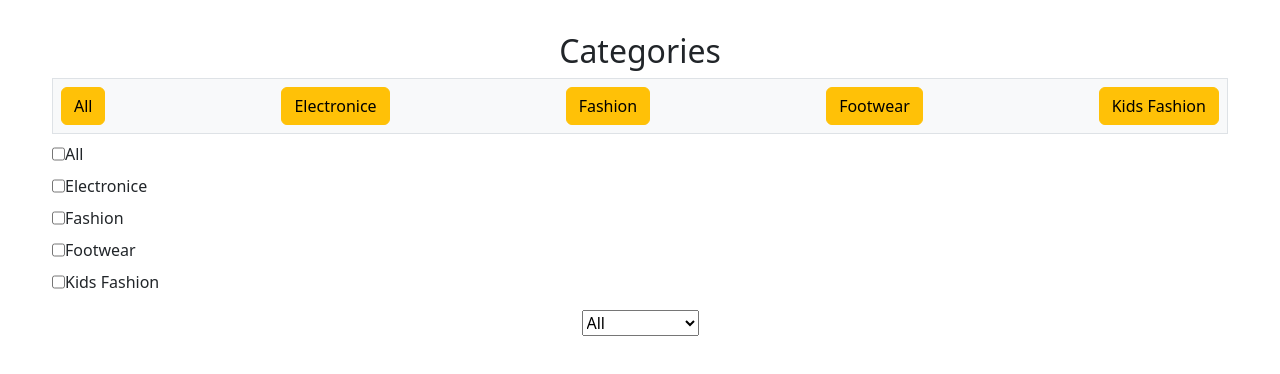
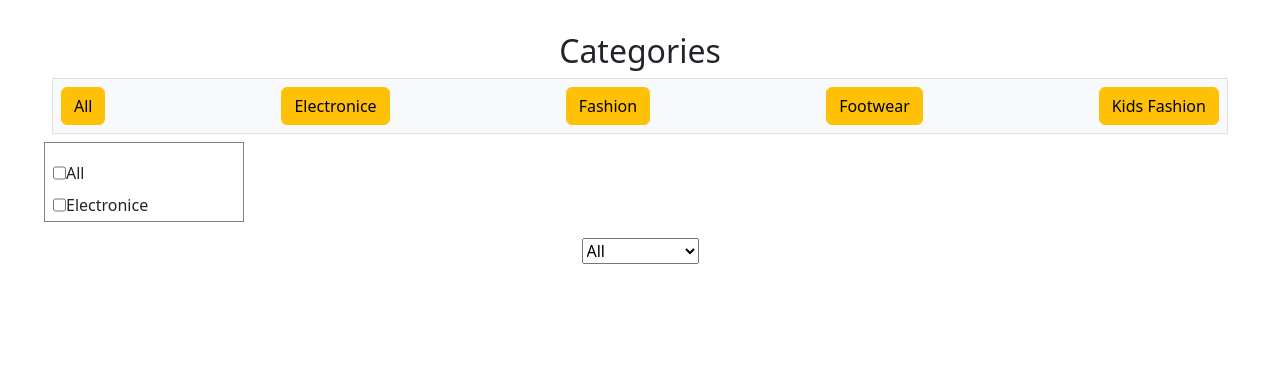
Before and after one commit to Manish10022001/React-Concepts, a React (Vite) app in the folder react_concepts/: page / in a window 1280 px wide. Shown: the top 374 px of the page. Built offline with nearby package versions, Linux system fonts and the light colour scheme.

Commit message:
data binding with array

```diff
--- a/react_concepts/src/components/data-binding/data-binding-5.jsx
+++ b/react_concepts/src/components/data-binding/data-binding-5.jsx
@@ -20,7 +20,7 @@ export default function DataBindingWithArrays() {
         ))}
       </nav>
 
-      <ol className="list-unstyled checklistt">
+      <ol className="list-unstyled checklist">
         {categories.map((category, index) => (
           <li key={index} className="d-flex m-2">
             <input type="checkbox" />
@@ -29,7 +29,11 @@ export default function DataBindingWithArrays() {
         ))}
       </ol>
       <select>
-        {categories.map((category)=><option key={category} value={category} className="d-flex">{category}</option>)}
+        {categories.map((category) => (
+          <option key={category} value={category} className="d-flex">
+            {category}
+          </option>
+        ))}
       </select>
     </div>
   );
```
